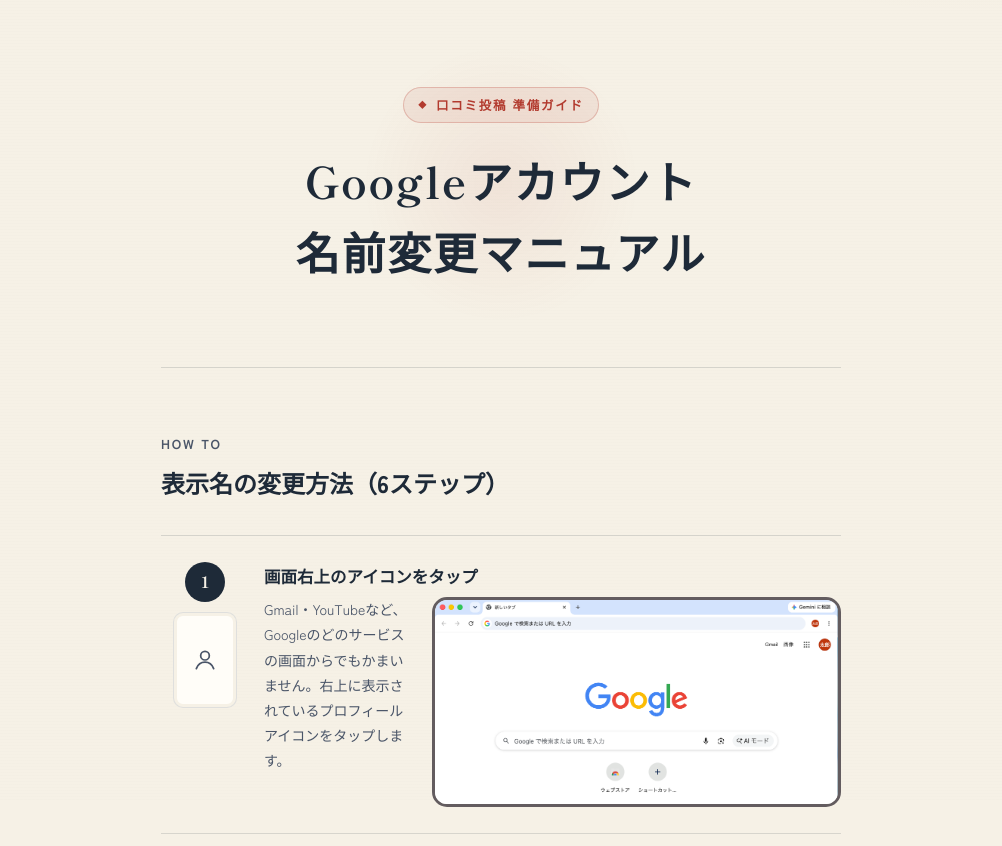
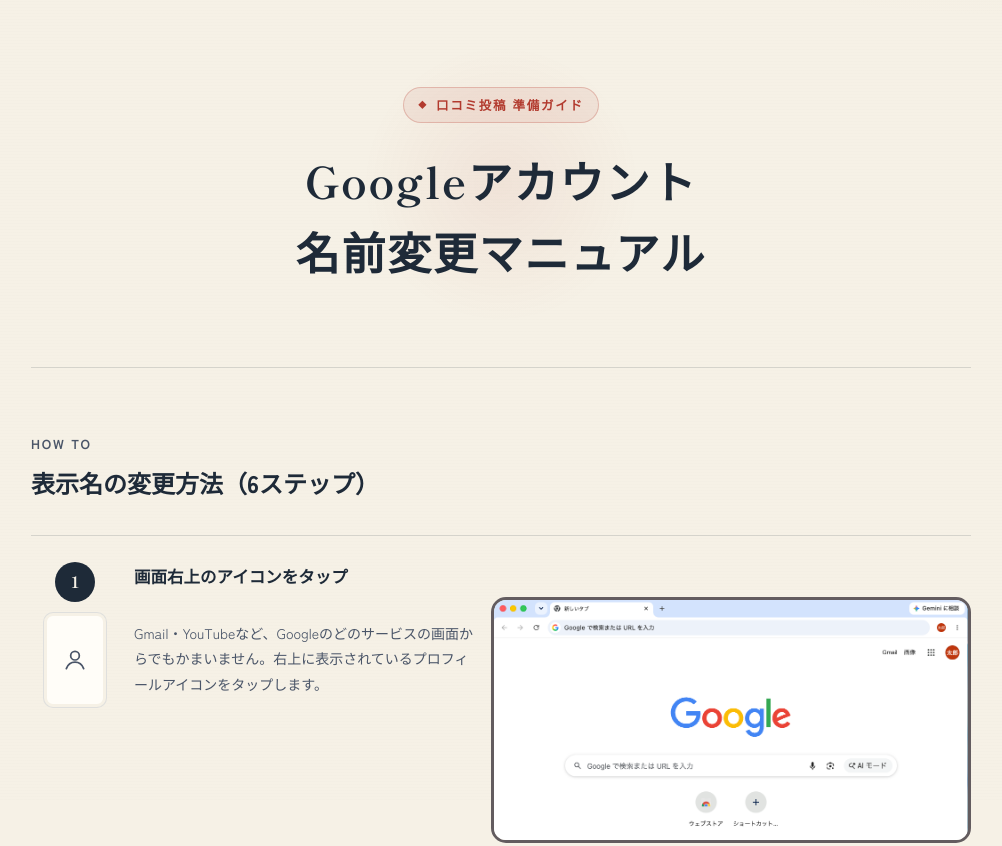
Before and after one commit to BROMOdesign/google-account-name, a plain HTML site: page google-name-change-guide.html in a window 1280 px wide. Shown: the top 846 px of the page, without its empty margins (139-1141 px from the left). Drawn offline with Linux system fonts and the light colour scheme.

Commit message:
step__item-text/step__item-imageを追加し、それに関するcssを追加。

```diff
--- a/google-name-change-guide.html
+++ b/google-name-change-guide.html
@@ -49,7 +49,7 @@
         font-family: "Shippori Mincho", serif;
       }
       .wrap {
-        max-width: 700px;
+        max-width: 960px;
         margin: 0 auto;
         padding: 0 10px;
       }
@@ -471,6 +471,17 @@
         display: flex; /* 中身を横並びにする */
         gap: 15px; /* 画像とテキストの間にスペースを作る */
       }
+
+      .step__item-text {
+        width: 100%;
+        margin-top: 24px;
+      }
+
+      .step__item-image {
+        max-width: 480px; /* 画像の最大幅を設定 */
+        width: 100%; /* 画像の幅を親要素に合わせる */
+        height: auto; /* 画像の縦横比を維持する */
+      }
     </style>
   </head>
   <body>
@@ -510,10 +521,11 @@
           <div>
             <h3>画面右上のアイコンをタップ</h3>
             <div class="step_item">
-              <p>
+              <p class="step__item-text">
                 Gmail・YouTubeなど、Googleのどのサービスの画面からでもかまいません。右上に表示されているプロフィールアイコンをタップします。
               </p>
               <img
+                class="step__item-image"
                 src="/google-account-name/images/icon.png"
                 width="450"
                 height="210"
```
